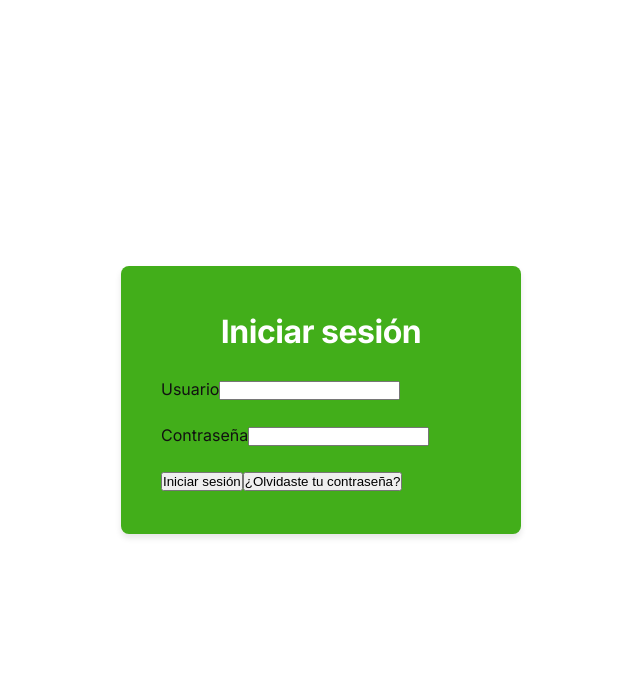
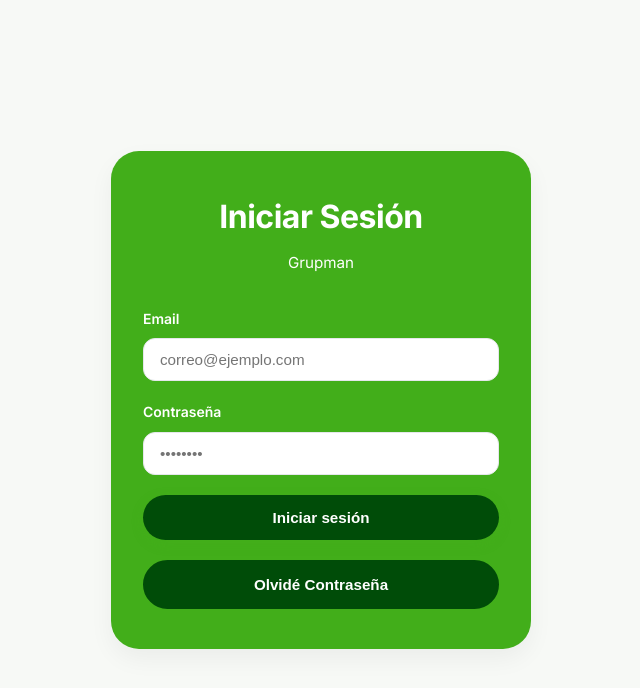
Before and after one commit to Jorgemercfa/Plataforma_web_Sistema_Control_Grupman, a Vue app: page /SignInAdmin in a window 1280 px wide. Shown: the top 688 px of the page, without its empty margins (319-959 px from the left). Built offline with nearby package versions, Linux system fonts and the light colour scheme.

Commit message:
improve_sign_in_admin_view

```diff
--- a/src/views/AdminViews/Sign-in-admin.vue
+++ b/src/views/AdminViews/Sign-in-admin.vue
@@ -1,59 +1,188 @@
 <script setup>
+import { ref } from 'vue';
+import { useRouter } from 'vue-router';
+
+const router = useRouter();
+
+const email = ref('');
+const password = ref('');
+
+const handleSubmit = () => {
+  // Aquí irá la lógica con Firebase Auth según la Fase 1 del proyecto
+  console.log('Iniciando sesión:', email.value, password.value);
+  router.push({ name: 'HomeItemAdmin' });
+};
 </script>
 
 <template>
-    <div class="Sign-in-area">
-        <div class="Sign-in-container">
-            <div class="Sign-in-form">
-                <h1>Iniciar sesión</h1>
-                <form>
+  <div class="signin-page">
+    <div class="signin-card">
+
+      <!-- Encabezado -->
+      <div class="signin-header">
+        <h1 class="signin-title">Iniciar Sesión</h1>
+        <p class="signin-subtitle">Grupman</p>
+      </div>
+
+      <!-- Formulario -->
+      <form @submit.prevent="handleSubmit" class="signin-form">
+
         <div class="form-group">
-                        <label for="username">Usuario</label>
-                        <input type="text" id="username" name="username" required>
+          <label for="email" class="form-label">Email</label>
+          <input
+            type="email"
+            id="email"
+            v-model="email"
+            class="form-input"
+            placeholder="correo@ejemplo.com"
+            required
+          />
         </div>
+
         <div class="form-group">
-                        <label for="password">Contraseña</label>
-                        <input type="password" id="password" name="password" required>
+          <label for="password" class="form-label">Contraseña</label>
+          <input
+            type="password"
+            id="password"
+            v-model="password"
+            class="form-input"
+            placeholder="••••••••"
+            required
+          />
         </div>
-                    <button type="submit" class="btn btn-primary">Iniciar sesión</button>
-                    <button type="button" class="btn btn-primary" @click="$router.push('/forget-password')">¿Olvidaste tu contraseña?</button>
+
+        <!-- Botón Principal -->
+        <button type="submit" class="btn btn-primary">
+          Iniciar sesión
+        </button>
+
+        <!-- Botón Secundario (Outline) -->
+        <button
+          type="button"
+          class="btn btn-outline"
+          @click="router.push('/forget-password')"
+        >
+          Olvidé Contraseña
+        </button>
+
       </form>
-            </div>
     </div>
   </div>
 </template>
 
 <style scoped>
-.Sign-in-area {
+/* Contenedor Principal con fondo suave */
+.signin-page {
   display: flex;
   justify-content: center;
   align-items: center;
-    height: 100vh;
-    background-color: #ffffff;
+  min-height: 100vh;
+  background-color: #f7f9f6; /* Fondo exterior suave */
+  padding: 20px;
+  font-family: 'Inter', system-ui, -apple-system, sans-serif;
 }
 
-.Sign-in-container {
+/* Tarjeta Blanca Redondeada */
+.signin-card {
   background-color: #42ae1a;
-    padding: 40px;
-    border-radius: 8px;
-    box-shadow: 0 4px 6px rgba(0, 0, 0, 0.1);
+  padding: 40px 32px;
+  border-radius: 28px; /* Redondeado idéntico a la imagen */
+  box-shadow: 0 10px 25px rgba(0, 0, 0, 0.05);
   width: 100%;
-    max-width: 400px;
+  max-width: 420px;
 }
 
-.Sign-in-form h1 {
+/* Encabezado */
+.signin-header {
   text-align: center;
-    color: #ffffff;
-    margin-bottom: 20px;
+  margin-bottom: 32px;
 }
 
-.Sign-in-form .form-group {
-    margin-bottom: 20px;
+.signin-title {
+  font-size: 2rem;
+  font-weight: 700;
+  color: #ffffff; /* Azul oscuro elegante para el título */
+  margin: 0 0 6px 0;
 }
 
-.btn btn-primary{
-    background-color: #004c08;
-    border-color: #004c08;
+.signin-subtitle {
+  font-size: 0.95rem;
+  color: #ffffff;
+  margin: 0;
 }
 
+/* Formulario e Inputs */
+.signin-form {
+  display: flex;
+  flex-direction: column;
+  gap: 20px;
+}
+
+.form-group {
+  display: flex;
+  flex-direction: column;
+  gap: 8px;
+  text-align: left;
+}
+
+.form-label {
+  font-size: 0.875rem;
+  font-weight: 600;
+  color: #ffffff; /* Verde corporativo para labels */
+}
+
+.form-input {
+  width: 100%;
+  padding: 12px 16px;
+  border: 1px solid #e5e7eb;
+  border-radius: 12px;
+  font-size: 0.95rem;
+  color: #111827;
+  outline: none;
+  transition: all 0.2s ease;
+  box-sizing: border-box;
+}
+
+.form-input:focus {
+  border-color: #42ae1a;
+  box-shadow: 0 0 0 3px rgba(66, 174, 26, 0.15);
+}
+
+/* Estilos de Botones */
+.btn {
+  width: 100%;
+  padding: 14px;
+  border-radius: 50px; /* Estilo píldora */
+  font-size: 0.95rem;
+  font-weight: 600;
+  cursor: pointer;
+  transition: all 0.2s ease;
+  display: flex;
+  justify-content: center;
+  align-items: center;
+}
+
+/* Botón Sólido Principal (Verde Grupman) */
+.btn-primary {
+  background-color: #004c08;
+  color: #ffffff;
+  border: none;
+  box-shadow: 0 4px 12px rgba(66, 174, 26, 0.25);
+}
+
+.btn-primary:hover {
+  background-color: #004c08;
+  box-shadow: 0 6px 16px rgba(66, 174, 26, 0.35);
+}
+
+/* Botón Outline Secundario */
+.btn-outline {
+  background-color: #004c08;
+  color: #ffffff;
+  border: 2px solid #004c08;
+}
+
+.btn-outline:hover {
+  background-color: #004c08;
+}
 </style>
```
Lines whose indentation alone changed are shown as unchanged.
